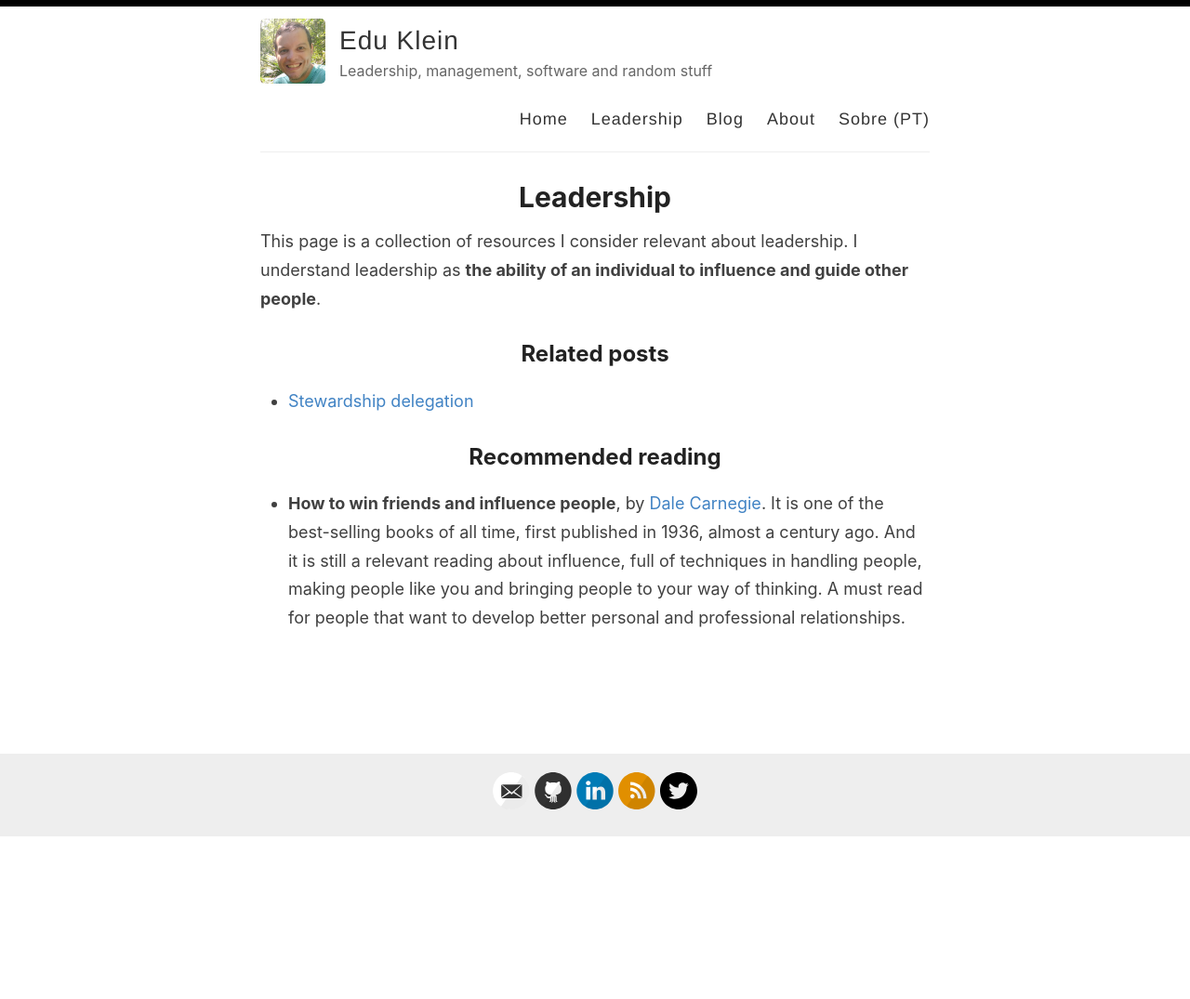
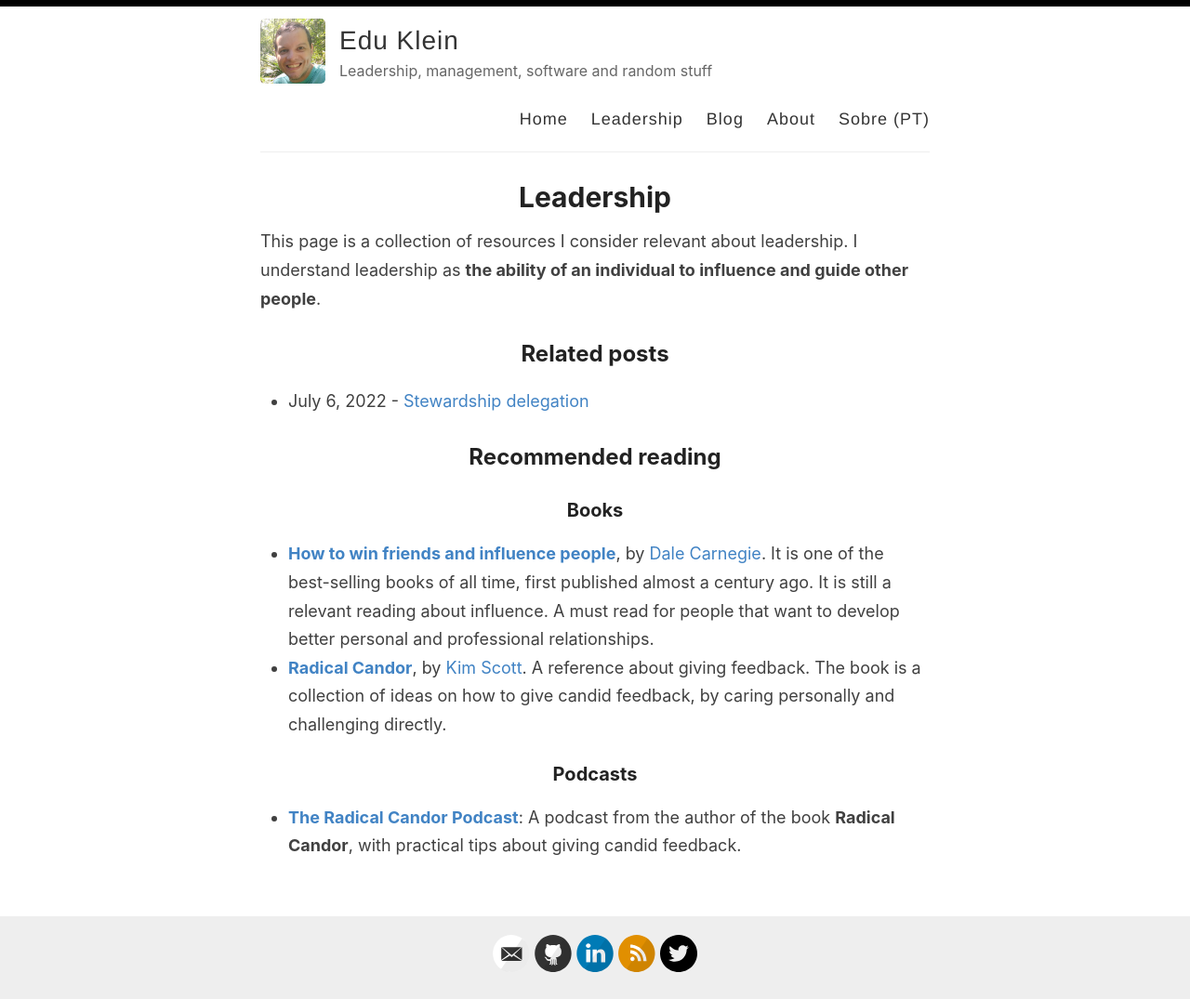
Before and after one commit to epklein/epklein.github.io, a Jekyll site: the page built from _pages/leadership/leadership.md, in a window 1280 px wide. Shown: the whole page at 93% size. Built offline with Jekyll 4.4.1, drawn with Linux system fonts in a browser that asks for light colours; before the commit the page ends 901 px from its top, so only the background shows below that.

Commit message:
Update main page: Leadership

```diff
--- a/_pages/leadership/leadership.md
+++ b/_pages/leadership/leadership.md
@@ -9,9 +9,16 @@
 ## Related posts
 
 {% for post in site.categories['Delegation'] %}
-- <a href="{{ site.baseurl }}{{ post.url }}">{% if post.title and post.title != "" %}{{post.title}}{% else %}{{post.excerpt |strip_html}}{%endif%}</a>
+- {{ post.date | date: "%B %e, %Y" }} - <a href="{{ site.baseurl }}{{ post.url }}">{% if post.title and post.title != "" %}{{post.title}}{% else %}{{post.excerpt |strip_html}}{%endif%}</a>
 {% endfor %}
 
 ## Recommended reading
 
-- **How to win friends and influence people**, by [Dale Carnegie](https://en.wikipedia.org/wiki/Dale_Carnegie). It is one of the best-selling books of all time, first published in 1936, almost a century ago. And it is still a relevant reading about influence, full of techniques in handling people, making people like you and bringing people to your way of thinking. A must read for people that want to develop better personal and professional relationships.
+### Books
+
+- **[How to win friends and influence people](https://www.amazon.com/How-Win-Friends-Influence-People/dp/0671027034)**, by [Dale Carnegie](https://en.wikipedia.org/wiki/Dale_Carnegie). It is one of the best-selling books of all time, first published almost a century ago. It is still a relevant reading about influence. A must read for people that want to develop better personal and professional relationships.
+- **[Radical Candor](https://www.amazon.com/Radical-Candor-Revised-Kick-Ass-Humanity/dp/1250235375)**, by [Kim Scott](https://kimmalonescott.com/). A reference about giving feedback. The book is a collection of ideas on how to give candid feedback, by caring personally and challenging directly.
+
+### Podcasts
+
+- **[The Radical Candor Podcast](https://www.radicalcandor.com/candor-podcast/)**: A podcast from the author of the book **Radical Candor**, with practical tips about giving candid feedback.
```
